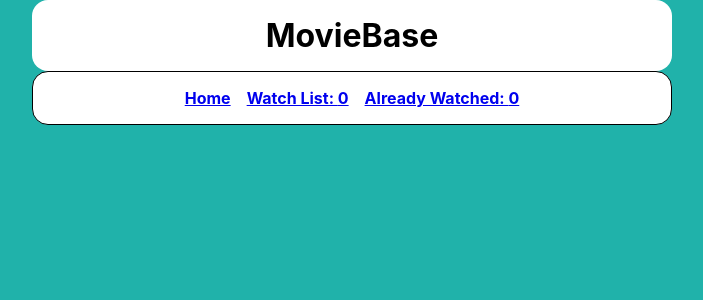
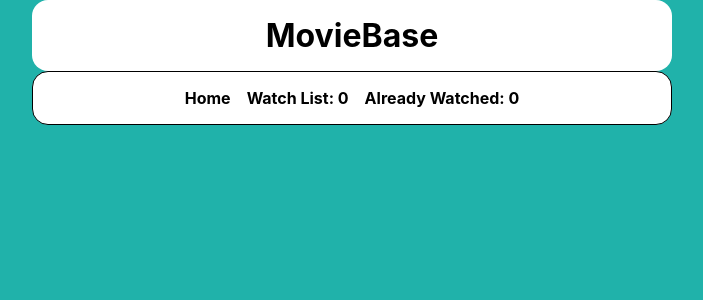
Before and after one commit to belbanas/omdb-szamitosok, a React (Create React App) app: page /watchlist in a window 1280 px wide. Shown: the top 300 px of the page, without its empty margins (288-991 px from the left). Built offline with nearby package versions, Linux system fonts and the light colour scheme.

Commit message:
working lists

```diff
--- a/src/components/AddMovie.js
+++ b/src/components/AddMovie.js
@@ -14,18 +14,17 @@ const AddMovie = (props) => {
 		if (movies.watchlist.length > 0) {
 			for (let movie of movies.watchlist) {
 				if (movie.Title === props.movie.Title) {
-					alert('Already kaki');
+					alert('Already added to watchlist!');
 				} else {
 					setMovies({
-						watchlist: [...movies.watchlist, props.watchlist],
+						watchlist: [...movies.watchlist, props.movie],
 						alreadyWatched: [...movies.alreadyWatched],
 					});
-					console.log('kakkanat');
 				}
 			}
 		} else {
 			setMovies({
-				watchlist: [...movies.watchlist, props.watchlist],
+				watchlist: [...movies.watchlist, props.movie],
 				alreadyWatched: [...movies.alreadyWatched],
 			});
 		}
@@ -38,15 +37,28 @@ const AddMovie = (props) => {
 				alreadyWatched: [...movies.alreadyWatched, props.movie.Title],
 			});
 		} else {
-			alert('Already added!');
+            let filteredArray = movies.alreadyWatched.filter(title => title !== props.movie.Title);
+            setMovies({
+                watchlist: [...movies.watchlist],
+				alreadyWatched: filteredArray,
+            })
 		}
-	};
+    };
+
+    const removeFromWatchlist = () => {
+        let filteredArray = movies.watchlist.filter(movie => movie.Title !== props.movie.Title);
+        setMovies({
+            watchlist: filteredArray,
+            alreadyWatched: [...movies.alreadyWatched]
+        })
+    }
 
 	return (
 		<React.Fragment>
 			<Button type='submit' onClick={addMovie}>
 				Add to Watchlist
 			</Button>
+            <Button onClick={removeFromWatchlist}>Remove from watchlist</Button>
 
 			<Button type='submit' onClick={addMovieTwo}>
 				Seen
--- a/src/components/Item.js
+++ b/src/components/Item.js
@@ -85,10 +85,8 @@ const Item = (props) => {
 	const grayScaled = () => {
 		if (movies.alreadyWatched.includes(props.title)) {
 			setGrayscale(true);
-			console.log('zsamogeci');
 		} else {
 			setGrayscale(false);
-			console.log('dilogeci');
 		}
 	};
 
--- a/src/components/layouts/Navbar.js
+++ b/src/components/layouts/Navbar.js
@@ -1,7 +1,7 @@
-import React, { useContext } from 'react';
-import styled from 'styled-components';
-import { Link } from 'react-router-dom';
-import { MovieContext } from '../MovieContext';
+import React, { useContext } from "react";
+import styled from "styled-components";
+import { Link } from "react-router-dom";
+import { MovieContext } from "../MovieContext";
 
 const NavbarDiv = styled.div`
     background: #fff;
@@ -11,22 +11,30 @@ const NavbarDiv = styled.div`
 `;
 
 const Item = styled.b`
+    text-decoration: none;
     margin: 8px;
 `;
+
+const linkStyle = {
+    color: "black",
+    textDecoration: "none"
+}
 
 const Navbar = (props) => {
     const [movies, setMovies] = useContext(MovieContext);
 
     return (
-		<NavbarDiv className='navbar'>
+        <NavbarDiv className="navbar">
             <Item>
-				<Link to='/'>Home</Link>
+                <Link to="/" style={linkStyle}>Home</Link>
             </Item>
             <Item>
-				<Link to='/watchlist'>Watch List: {movies.watchlist.length}</Link>
+                <Link to="/watchlist" style={linkStyle}>
+                    Watch List: {movies.watchlist.length}
+                </Link>
             </Item>
             <Item>
-				<Link to='/seen'>Already Watched: {movies.alreadyWatched.length} </Link>
+                Already Watched: {movies.alreadyWatched.length}{" "}
             </Item>
         </NavbarDiv>
     );
```
Lines whose indentation alone changed are shown as unchanged.
